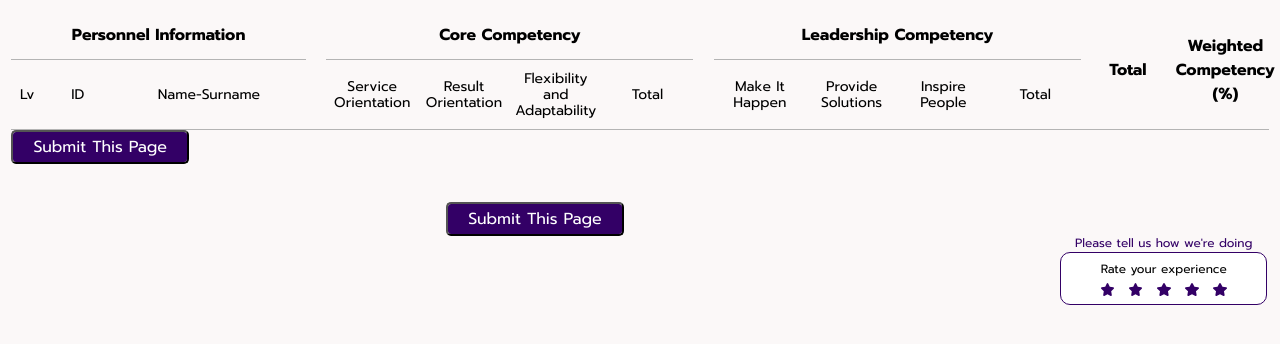
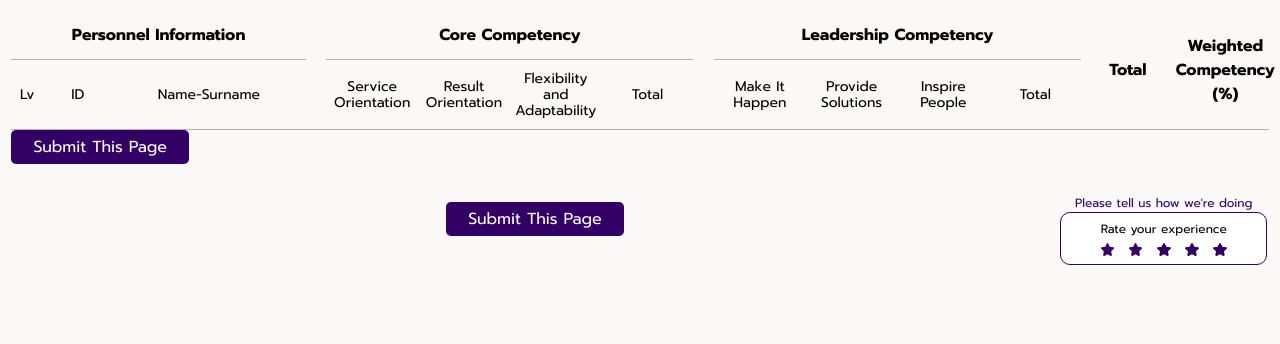
Before and after one commit to PreeTiamsawate/KPI, a PHP site: page / in a window 1280 px wide. Shown: the part 132-476 px from the top of the page. Run offline with PHP 8.4, Linux system fonts and the light colour scheme.

Commit message:
rating box pulled up and submitbtn no border

```diff
--- a/KPI.css
+++ b/KPI.css
@@ -588,6 +588,7 @@ td.grand_total>input {
     display: inline-block;
     width: 178px;
     height: 34px;
+    border: none;
     border-radius: 5px;
     background: #330066 0% 0% no-repeat padding-box;
     opacity: 1;
@@ -629,6 +630,7 @@ td.grand_total>input {
     font: normal normal normal 12px/18px Prompt;
     letter-spacing: 0px;
     color: #330066;
+    margin-bottom: 80px;
 }
 
 #rating-container a {
```
